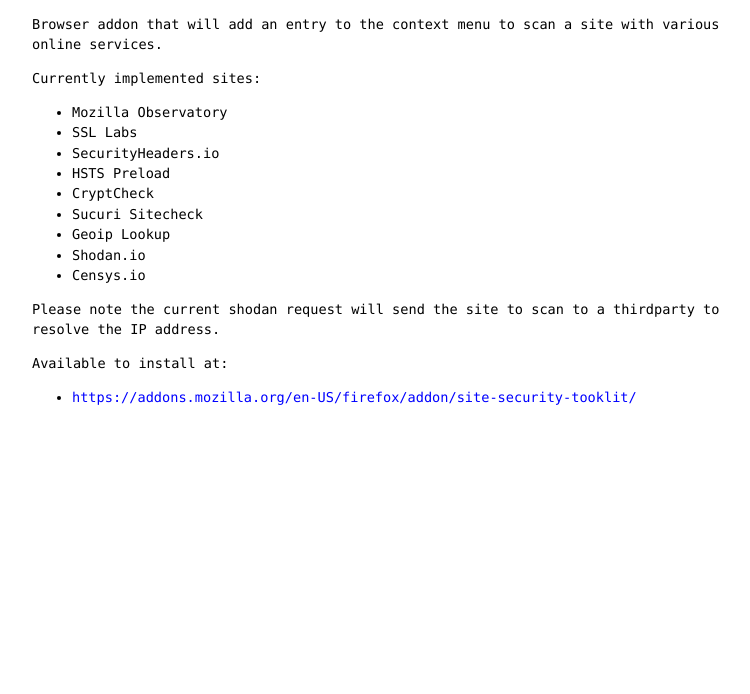
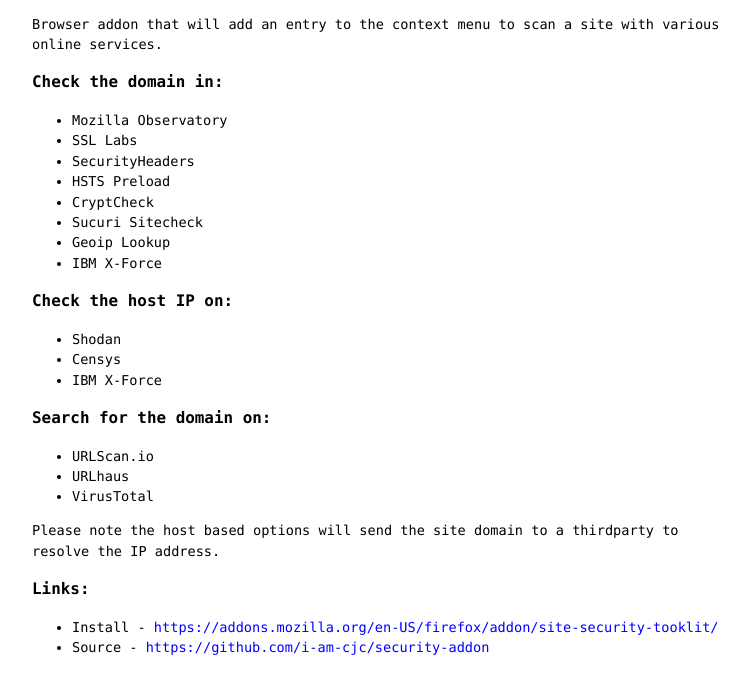
Before and after one commit to i-am-cjc/i-am-cjc.github.io, a plain HTML site: page projects/site-security-toolkit/index.html in a window 1280 px wide. Shown: the part 84-778 px from the top of the page, without its empty margins (258-1008 px from the left). Drawn offline with Linux system fonts and the light colour scheme.

Commit message:
new post

```diff
--- a/projects/site-security-toolkit/index.html
+++ b/projects/site-security-toolkit/index.html
@@ -8,22 +8,34 @@
         <h2><a href="/">cjc.im</a>
  / <a href="/projects">projects</a> / Site Security Toolkit</h2>
 <p>Browser addon that will add an entry to the context menu to scan a site with various online services.</p>
-<p>Currently implemented sites:</p>
+<h3 id="check-the-domain-in">Check the domain in:</h3>
 <ul>
 <li>Mozilla Observatory</li>
 <li>SSL Labs</li>
-<li>SecurityHeaders.io</li>
+<li>SecurityHeaders</li>
 <li>HSTS Preload</li>
 <li>CryptCheck</li>
 <li>Sucuri Sitecheck</li>
 <li>Geoip Lookup</li>
-<li>Shodan.io</li>
-<li>Censys.io</li>
+<li>IBM X-Force</li>
 </ul>
-<p>Please note the current shodan request will send the site to scan to a thirdparty to resolve the IP address.</p>
-<p>Available to install at:</p>
+<h3 id="check-the-host-ip-on">Check the host IP on:</h3>
 <ul>
-<li><a href="https://addons.mozilla.org/en-US/firefox/addon/site-security-tooklit/" class="uri">https://addons.mozilla.org/en-US/firefox/addon/site-security-tooklit/</a></li>
+<li>Shodan</li>
+<li>Censys</li>
+<li>IBM X-Force</li>
+</ul>
+<h3 id="search-for-the-domain-on">Search for the domain on:</h3>
+<ul>
+<li>URLScan.io</li>
+<li>URLhaus</li>
+<li>VirusTotal</li>
+</ul>
+<p>Please note the host based options will send the site domain to a thirdparty to resolve the IP address.</p>
+<h3 id="links">Links:</h3>
+<ul>
+<li>Install - <a href="https://addons.mozilla.org/en-US/firefox/addon/site-security-tooklit/" class="uri">https://addons.mozilla.org/en-US/firefox/addon/site-security-tooklit/</a></li>
+<li>Source - <a href="https://github.com/i-am-cjc/security-addon" class="uri">https://github.com/i-am-cjc/security-addon</a></li>
 </ul>
         <br />
         </div>
```
Also changed, not shown: 2018/12/15/Site-Security-Toolkit-updated/index.html (added, +18 -0 lines), index.html (+1 -1 lines), posts/index.html (+1 -0 lines), tag/development/index.html (+1 -0 lines), tag/infosec/index.html (+1 -0 lines).
